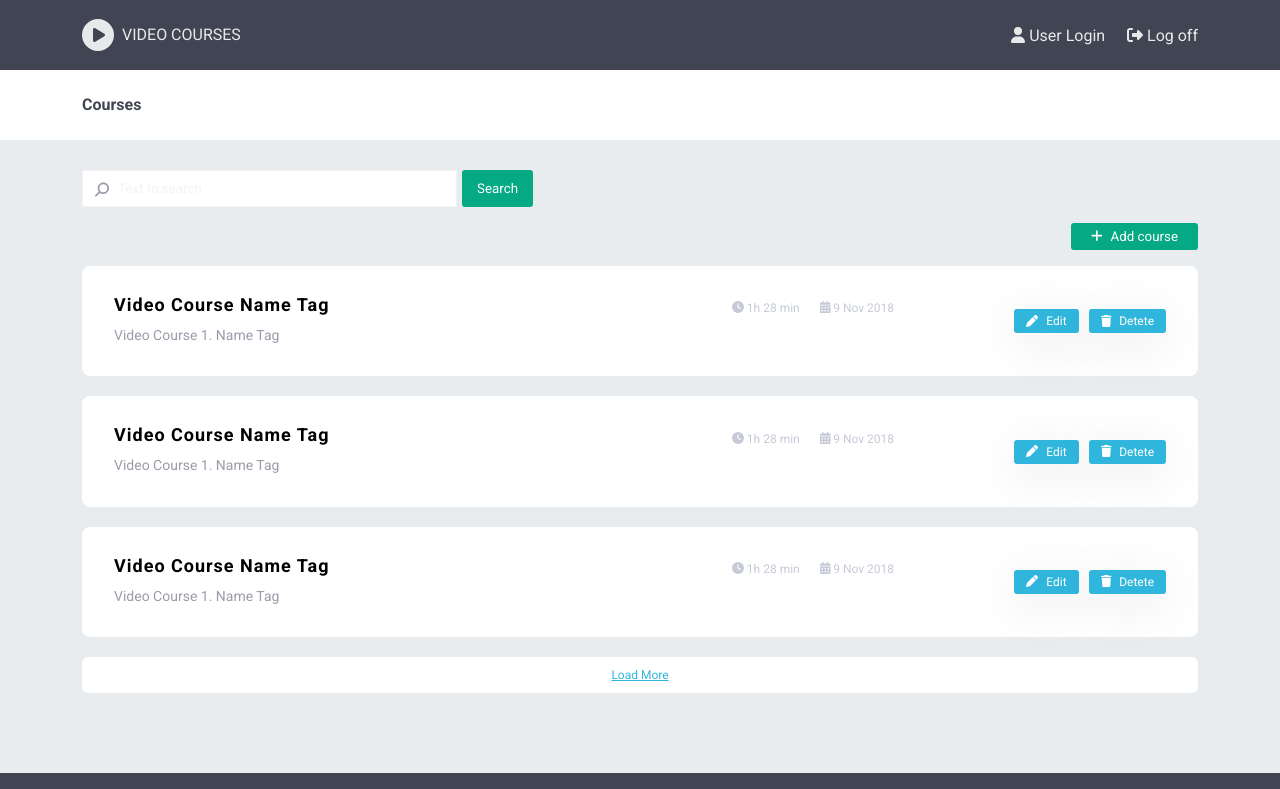
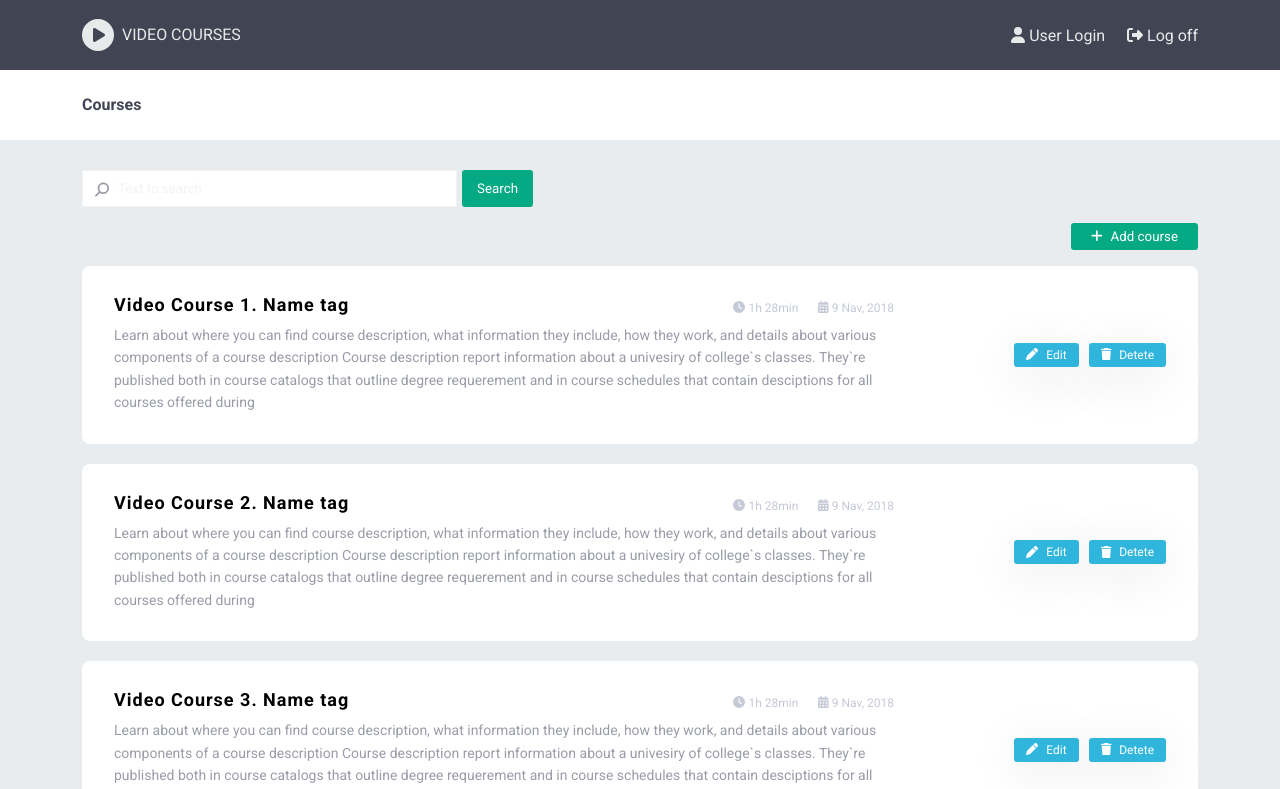
Before and after one commit to artykovdaniyar/angular-global-mentoring-program, an Angular app: page / in a window 1280 px wide. Shown: the top 789 px of the page. Built offline with nearby package versions, Linux system fonts and the light colour scheme.

Commit message:
Implementataion of @Input and @Output in courses components

```diff
--- a/src/app/core/components/courses-gallery/courses-gallery.component.html
+++ b/src/app/core/components/courses-gallery/courses-gallery.component.html
@@ -1,6 +1,9 @@
 <div class="courses-gallery">
   <div class="courses-gallery__container container">
     <courses-search></courses-search>
-    <courses-list></courses-list>
+    <courses-list
+      (onDelete)="deleteCourseHandler($event)"
+      (onEdit)="editCourseHandler($event)"
+    ></courses-list>
   </div>
 </div>
--- a/src/app/core/components/courses-gallery/courses-gallery.component.ts
+++ b/src/app/core/components/courses-gallery/courses-gallery.component.ts
@@ -3,8 +3,14 @@ import { Component } from '@angular/core';
 @Component({
   selector: 'courses-gallery',
   templateUrl: './courses-gallery.component.html',
-  styleUrls: ['./courses-gallery.component.scss']
+  styleUrls: ['./courses-gallery.component.scss'],
 })
 export class CoursesGalleryComponent {
+  deleteCourseHandler(id: number) {
+    console.log(id);
+  }
 
+  editCourseHandler(id: number) {
+    console.log(id);
+  }
 }
--- a/src/app/core/components/courses-gallery/courses-gallery.module.ts
+++ b/src/app/core/components/courses-gallery/courses-gallery.module.ts
@@ -6,6 +6,7 @@ import { CoursesListComponent } from './courses-list/courses-list.component';
 import { CoursesSearchComponent } from './courses-search/courses-search.component';
 import { CoursesMoreComponent } from './courses-more/courses-more.component';
 import { FontAwesomeModule } from '@fortawesome/angular-fontawesome';
+import { FormsModule } from '@angular/forms';
 
 @NgModule({
   declarations: [
@@ -15,7 +16,7 @@ import { FontAwesomeModule } from '@fortawesome/angular-fontawesome';
     CoursesSearchComponent,
     CoursesMoreComponent,
   ],
-  imports: [CommonModule, FontAwesomeModule],
+  imports: [CommonModule, FontAwesomeModule, FormsModule],
   exports: [
     CoursesGalleryComponent,
     CoursesItemComponent,
--- a/src/app/core/components/courses-gallery/courses-item/courses-item.component.html
+++ b/src/app/core/components/courses-gallery/courses-item/courses-item.component.html
@@ -1,26 +1,26 @@
 <article class="card row no-gutters">
   <div class="info col-12 col-md-9">
     <div class="info-header">
-      <h3 class="title">Video Course Name Tag</h3>
+      <h3 class="title">{{ course.name }}</h3>
       <ul class="info-date">
         <li class="visite-time">
           <fa-icon [icon]="faClock"></fa-icon>
-          1h 28 min
+          {{ course.length }}
         </li>
         <li class="creation-time">
           <fa-icon [icon]="faCalendarDays"></fa-icon>
-          9 Nov 2018
+          {{ course.date }}
         </li>
       </ul>
     </div>
-    <p class="description">Video Course 1. Name Tag</p>
+    <p class="description">{{ course.description }}</p>
   </div>
   <div class="course__tools col-12 col-md-3 justify-content-end">
-    <button class="btn">
+    <button class="btn" (click)="editCourse(course.id)">
       <fa-icon [icon]="faPen" class="btn-icon"></fa-icon>
       Edit
     </button>
-    <button class="btn">
+    <button class="btn" type="button" (click)="deleteCourse(course.id)">
       <fa-icon class="btn-icon" [icon]="faTrash"></fa-icon>
       Detete
     </button>
--- a/src/app/core/components/courses-gallery/courses-item/courses-item.component.ts
+++ b/src/app/core/components/courses-gallery/courses-item/courses-item.component.ts
@@ -1,4 +1,5 @@
-import { Component } from '@angular/core';
+import { Course } from './../../../modals/course.modal';
+import { Component, Input, Output, EventEmitter } from '@angular/core';
 import {
   faClock,
   faCalendarDays,
@@ -16,4 +17,16 @@ export class CoursesItemComponent {
   faCalendarDays = faCalendarDays;
   faPen = faPen;
   faTrash = faTrash;
+  @Input() course!: Course;
+
+  @Output() onDelete = new EventEmitter<number>();
+  @Output() onEdit = new EventEmitter<number>();
+
+  deleteCourse(id: number) {
+    this.onDelete.emit(id);
+  }
+
+  editCourse(id: number) {
+    this.onEdit.emit(id);
+  }
 }
--- a/src/app/core/components/courses-gallery/courses-list/courses-list.component.html
+++ b/src/app/core/components/courses-gallery/courses-list/courses-list.component.html
@@ -4,14 +4,12 @@
     Add course
   </button>
   <ul class="courses-list__list">
-    <li>
-      <courses-item></courses-item>
-    </li>
-    <li>
-      <courses-item></courses-item>
-    </li>
-    <li>
-      <courses-item></courses-item>
+    <li *ngFor="let course of courses">
+      <courses-item
+        (onDelete)="deleteCourse($event)"
+        (onEdit)="editCourse($event)"
+        [course]="course"
+      ></courses-item>
     </li>
   </ul>
   <courses-more></courses-more>
--- a/src/app/core/components/courses-gallery/courses-list/courses-list.component.ts
+++ b/src/app/core/components/courses-gallery/courses-list/courses-list.component.ts
@@ -1,11 +1,51 @@
-import { Component } from '@angular/core';
+import { Component, EventEmitter, OnInit, Output } from '@angular/core';
 import { faPlus } from '@fortawesome/free-solid-svg-icons';
+import { Course } from 'src/app/core/modals/course.modal';
 
 @Component({
   selector: 'courses-list',
   templateUrl: './courses-list.component.html',
   styleUrls: ['./courses-list.component.scss'],
 })
-export class CoursesListComponent {
+export class CoursesListComponent implements OnInit {
+  courses: Course[] = [];
   faPlus = faPlus;
+
+  ngOnInit(): void {
+    this.courses = [
+      {
+        id: 8693,
+        name: 'Video Course 1. Name tag',
+        description:
+          'Learn about where you can find course description, what information they include, how they work, and details about various components of a course description Course description report information about a univesiry of college`s classes. They`re published both in course catalogs that outline degree requerement and in course schedules that contain desciptions for all courses offered during',
+        date: '9 Nav, 2018',
+        length: '1h 28min',
+      },
+      {
+        id: 4980,
+        name: 'Video Course 2. Name tag',
+        description:
+          'Learn about where you can find course description, what information they include, how they work, and details about various components of a course description Course description report information about a univesiry of college`s classes. They`re published both in course catalogs that outline degree requerement and in course schedules that contain desciptions for all courses offered during',
+        date: '9 Nav, 2018',
+        length: '1h 28min',
+      },
+      {
+        id: 8693,
+        name: 'Video Course 3. Name tag',
+        description:
+          'Learn about where you can find course description, what information they include, how they work, and details about various components of a course description Course description report information about a univesiry of college`s classes. They`re published both in course catalogs that outline degree requerement and in course schedules that contain desciptions for all courses offered during',
+        date: '9 Nav, 2018',
+        length: '1h 28min',
+      },
+    ];
+  }
+  @Output() onDelete = new EventEmitter<number>();
+  @Output() onEdit = new EventEmitter<number>();
+
+  deleteCourse(id: number) {
+    this.onDelete.emit(id);
+  }
+  editCourse(id: number) {
+    this.onEdit.emit(id);
+  }
 }
--- a/src/app/core/modals/course.modal.ts
+++ b/src/app/core/modals/course.modal.ts
@@ -2,6 +2,6 @@ export interface Course {
   id: number;
   name: string;
   date: string;
-  length: number;
+  length: string;
   description: string;
 }
```
